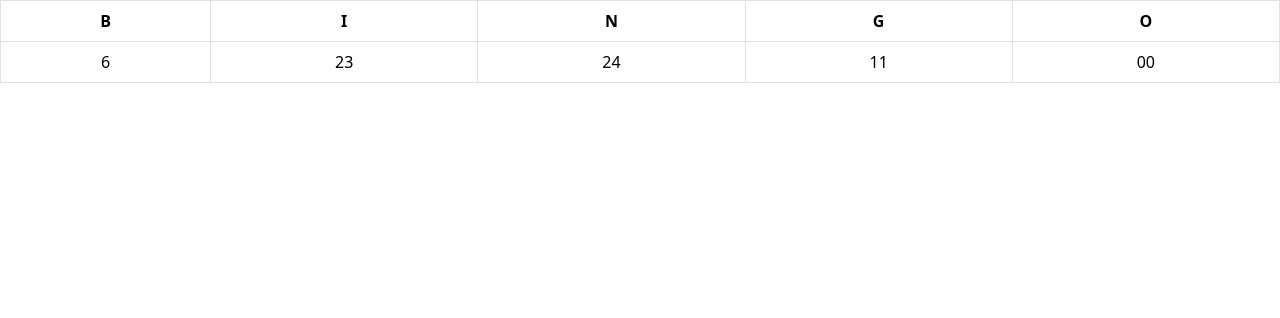
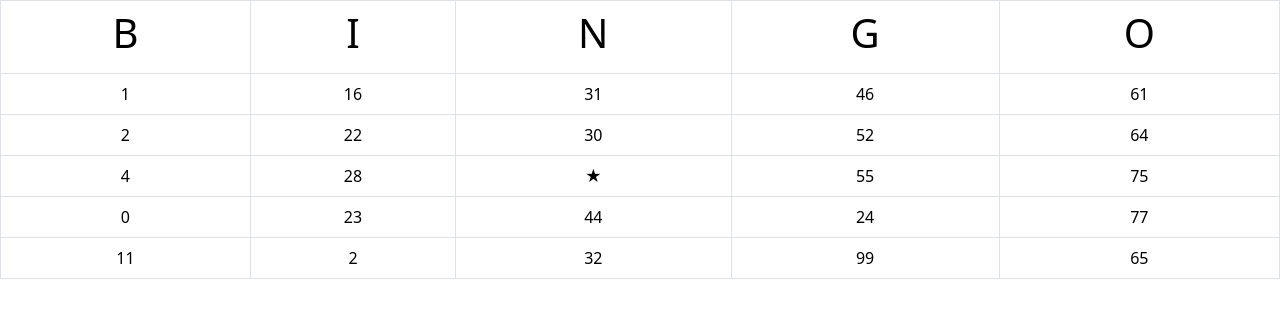
Before and after one commit to jrglaw/bingo, a plain HTML site: page index.html in a window 1280 px wide. Drawn offline with nearby package versions, Linux system fonts and the light colour scheme.

Commit message:
index.html

```diff
--- a/index.html
+++ b/index.html
@@ -17,22 +17,61 @@
             <!--- Main Table --->
             <thead>
                 <!--- Heading -->
-                <th>B</th>
-                <th>I</th>
-                <th>N</th>
-                <th>G</th>
-                <th>O</th>
+                <th><h1>B</h1></th>
+                <th><h1>I</h1></th>
+                <th><h1>N</h1></th>
+                <th><h1>G</h1></th>
+                <th><h1>O</h1></th>
             </thead>
             <tbody>
                 <!-- Body -->
+                <tr> <!-- Row -->
+                    <!-- Data -->
+                    <td>1</td>
+                    <td>16</td>
+                    <td>31</td>
+                    <td>46</td>
+                    <td>61</td>
+                </tr>
+
                 <tr>
-                    <!-- Row -->
-                    <td>6</td>
-                    <!-- Data -->
+
+                    <td>2</td>
+                    <td>22</td>
+                    <td>30</td>
+                    <td>52</td>
+                    <td>64</td>
+
+                </tr>
+
+                <tr>
+
+                    <td>4</td>
+                    <td>28</td>
+                    <td>★</td>
+                    <td>55</td>
+                    <td>75</td>
+
+                </tr>
+
+                <tr>
+
+                    <td>0</td>
                     <td>23</td>
+                    <td>44</td>
                     <td>24</td>
+                    <td>77</td>
+
+                </tr>
+
+                <tr>
+
                     <td>11</td>
-                    <td>00</td>
+                    <td>2</td>
+                    <td>32</td>
+                    <td>99</td>
+                    <td>65</td>
+
                 </tr>
             </tbody>
             <tfoot>
@@ -41,4 +80,5 @@
         </table>
     </div>
 </body>
+<script src="./index.js"></script>
 </html>
```
